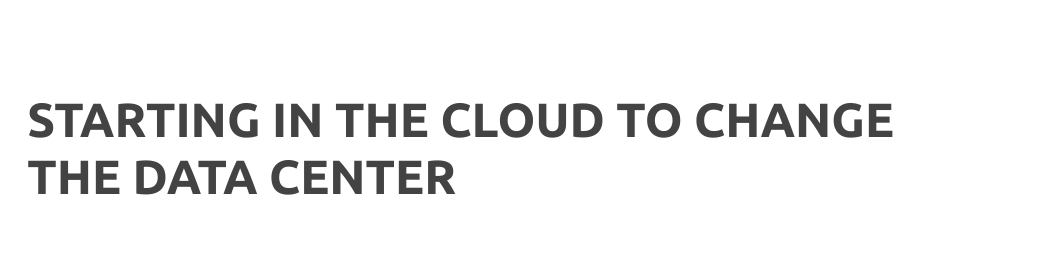
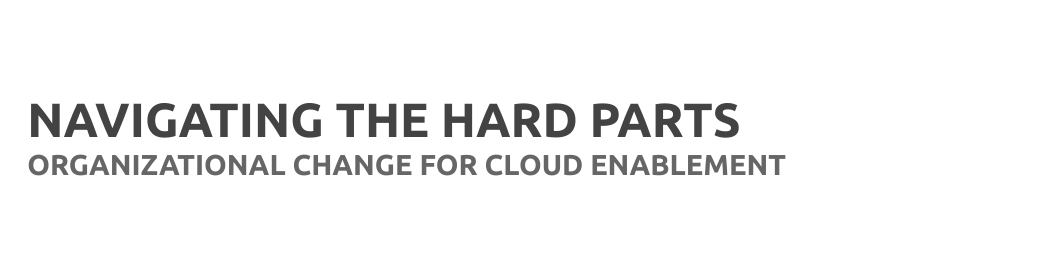
Before and after one commit to indiana-university/internet2-cloud-forum-path-to-cloud-coe, a website: page index.html in a window 1280 px wide. Shown: the part 169-449 px from the top of the page, 223-1280 px from the left. Drawn offline with Linux system fonts and the light colour scheme; a web font is replaced by a local one.

Commit message:
Title update

```diff
--- a/index.html
+++ b/index.html
@@ -24,8 +24,8 @@
           style="position: absolute; left: 0; top: 0; width: 10%; background: inherit; border: 0; box-shadow: none;" />
         <h3
           style="margin-top: 5%; margin-bottom: 2.5em; margin-left: 13%; text-align: left; font-size: 1.25em; text-transform: uppercase;">
-          Starting in the Cloud to Change the Data Center<br />
-          <!-- <small style="color: #666;">Using Diffusion of Innovation to Modernize Enterprise IT</small> -->
+          Navigating the hard parts<br />
+          <small style="color: #666;">Organizational change for cloud enablement</small>
         </h3>
         <div style="float: left; text-align: left; color: #666">
           <strong>James Bennett</strong><br />
```
